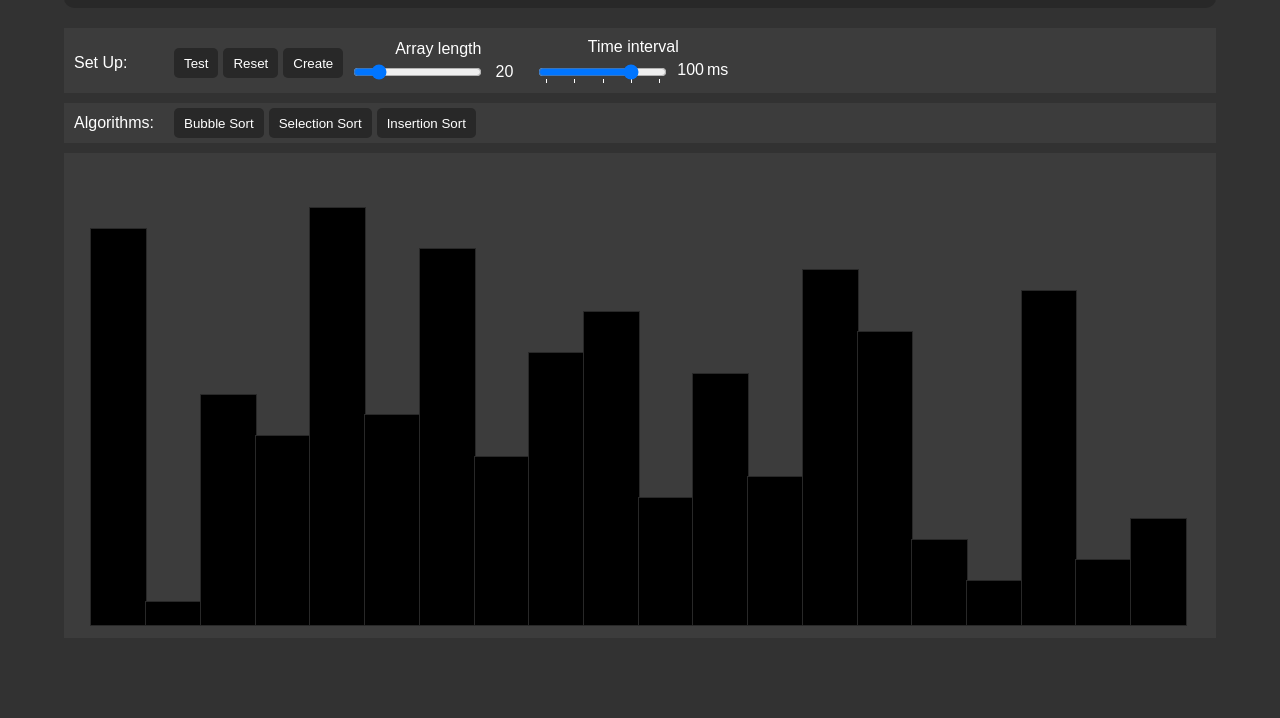
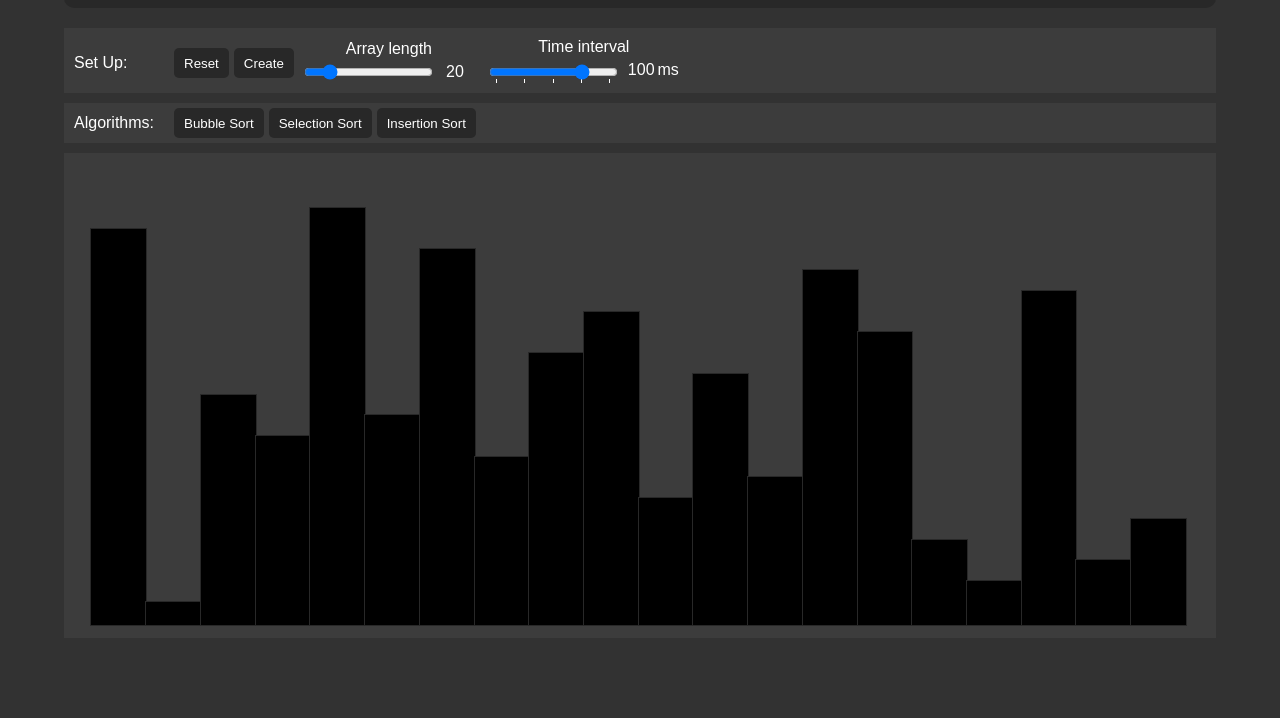
Before and after one commit to Axstr0n/Algorithm-Visulizer, a plain HTML site: page index.html in a window 1280 px wide. Shown: the part 114-832 px from the top of the page. Drawn offline with Linux system fonts and the light colour scheme.

Commit message:
Update index.html

```diff
--- a/index.html
+++ b/index.html
@@ -15,7 +15,7 @@
         <div class="set-up">
             <div class="section-title">Set Up:</div>
             <div class="set-up-buttons">
-                <button onclick="Sort([1,5,8,2,6,9,11,46,37,3])">Test</button>
+                <!--<button>Test</button>-->
                 <button id="reset-button">Reset</button>
                 <button id="create-button">Create</button>
                 <div class="number-of-data">
```
